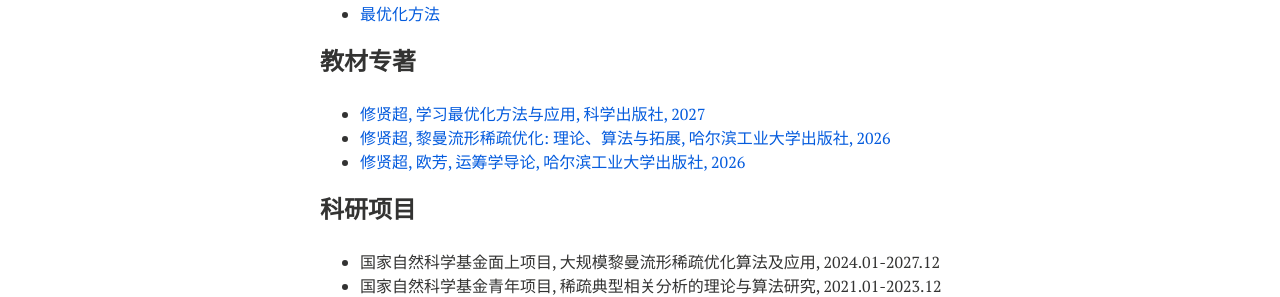
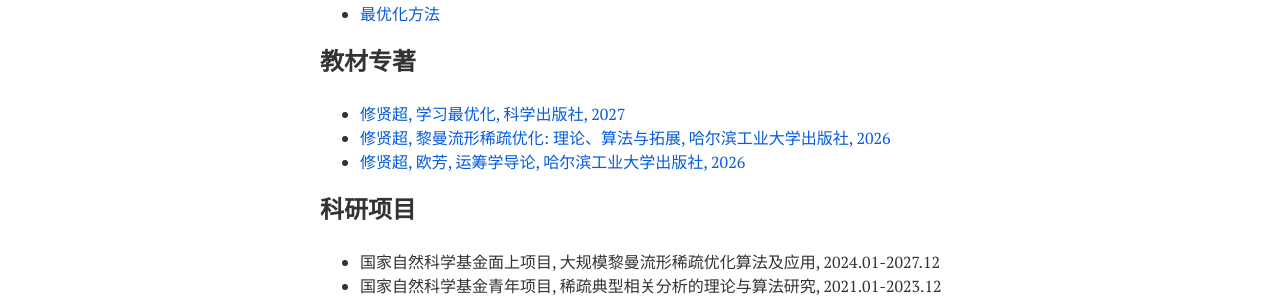
Before and after one commit to xianchaoxiu/xianchaoxiu.github.io, a Jekyll site: the page built from chinese/index.md, in a window 1280 px wide. Shown: the part 645-942 px from the top of the page. Built offline with Jekyll 4.4.1, drawn with Linux system fonts in a browser that asks for light colours; nearby versions of some CDN libraries.

Commit message:
Update index.md

```diff
--- a/chinese/index.md
+++ b/chinese/index.md
@@ -31,7 +31,7 @@ share: false
 
 
 ### 教材专著
-* <a href="https://xianchaoxiu.github.io/chinese/book/L2O" class="textlink" target="_blank"> 修贤超, 学习最优化方法与应用, 科学出版社, 2027 </a><br>
+* <a href="https://xianchaoxiu.github.io/chinese/book/L2O" class="textlink" target="_blank"> 修贤超, 学习最优化, 科学出版社, 2027 </a><br>
 * <a href="https://xianchaoxiu.github.io/chinese/book/OPT" class="textlink" target="_blank"> 修贤超, 黎曼流形稀疏优化: 理论、算法与拓展, 哈尔滨工业大学出版社, 2026</a><br>
 * <a href="https://xianchaoxiu.github.io/chinese/book/OR" class="textlink" target="_blank"> 修贤超, 欧芳, 运筹学导论, 哈尔滨工业大学出版社, 2026</a><br>
 
```
